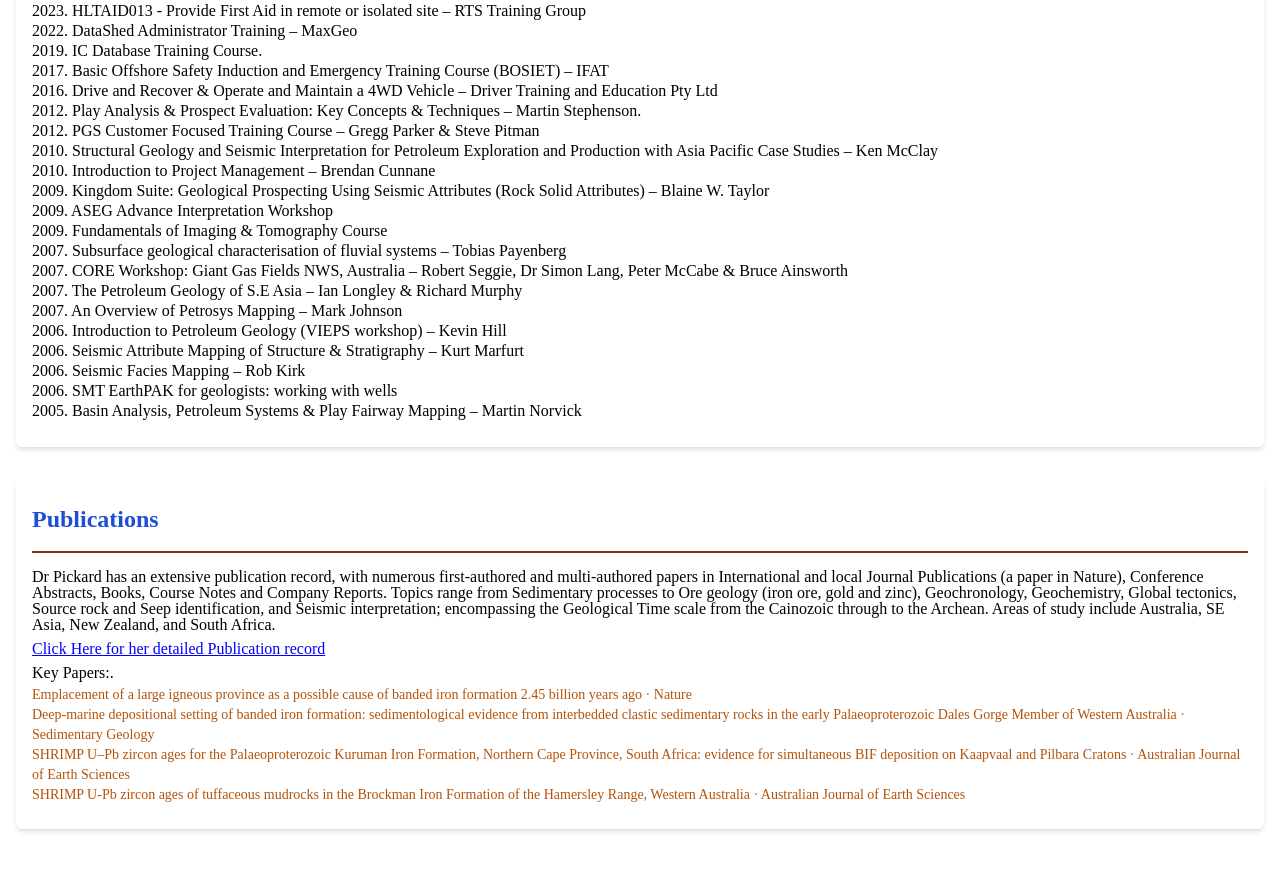
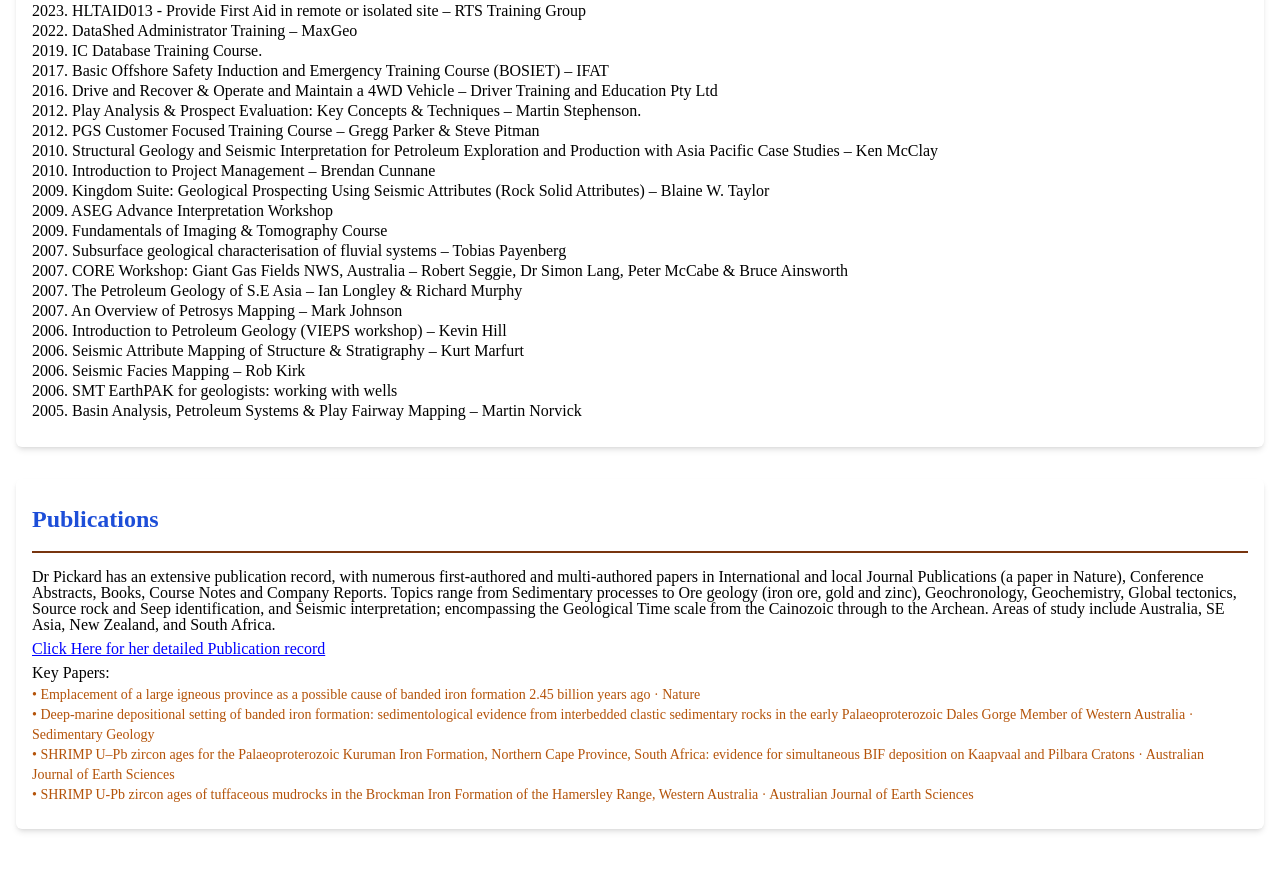
Before and after one commit to ALP2023/C4Prog-WT-PROJ-AP, a website built with Parcel: page resume.html in a window 1280 px wide. Shown: the part 3257-4128 px from the top of the page. Built offline with nearby package versions, Linux system fonts and the light colour scheme.

Commit message:
feat: Resumé page completed.

```diff
--- a/resume.html
+++ b/resume.html
@@ -332,18 +332,18 @@
             encompassing the Geological Time scale from the Cainozoic through to the Archean. Areas of study include Australia,
             SE Asia, New Zealand, and South Africa.</p>
         <a href="assets/downloads/Publication-List.pdf" target="_blank" class="pdf-link">Click Here for her detailed Publication record</a>
-        <p class = "mt-2 mb-1">Key Papers:.</p>
+        <p class = "mt-2 mb-1">Key Papers:</p>
         <ul class="text-amber-700 font-eras-light text-sm">
             <li><a href="https://www.nature.com/articles/385055a0" class="hover:text-blue-700 mb-3">
-                Emplacement of a large igneous province as a possible cause of banded iron formation 2.45 billion years ago · Nature</a></li>
+                • Emplacement of a large igneous province as a possible cause of banded iron formation 2.45 billion years ago · Nature</a></li>
             <li><a href="https://www.sciencedirect.com/science/article/abs/pii/S0037073804001952?via%3Dihub" class="hover:text-blue-700 mb-3">
-                Deep-marine depositional setting of banded iron formation: sedimentological evidence from interbedded clastic
+                • Deep-marine depositional setting of banded iron formation: sedimentological evidence from interbedded clastic
                 sedimentary rocks in the early Palaeoproterozoic Dales Gorge Member of Western Australia · Sedimentary Geology</a></li>
             <li><a href="https://www.sciencedirect.com/science/article/abs/pii/S030192680300113X?via%3Dihub" class="hover:text-blue-700 mb-3">
-                SHRIMP U–Pb zircon ages for the Palaeoproterozoic Kuruman Iron Formation, Northern Cape Province, South Africa:
+                • SHRIMP U–Pb zircon ages for the Palaeoproterozoic Kuruman Iron Formation, Northern Cape Province, South Africa:
                 evidence for simultaneous BIF deposition on Kaapvaal and Pilbara Cratons · Australian Journal of Earth Sciences</a></li>
             <li><a href="https://onlinelibrary.wiley.com/doi/abs/10.1046/j.1440-0952.2002.00933.x" class="hover:text-blue-700 mb-3">
-                SHRIMP U-Pb zircon ages of tuffaceous mudrocks in the Brockman Iron Formation of the Hamersley Range,
+                • SHRIMP U-Pb zircon ages of tuffaceous mudrocks in the Brockman Iron Formation of the Hamersley Range,
                 Western Australia · Australian Journal of Earth Sciences</a></li>
         </ul>
     </section>
```
